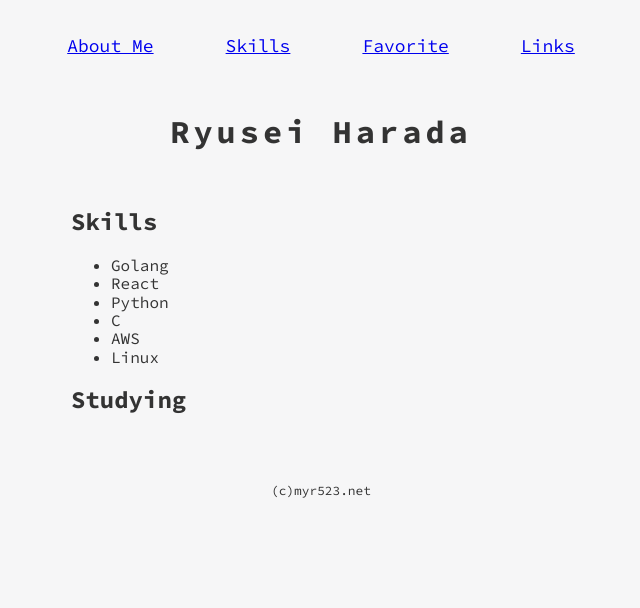
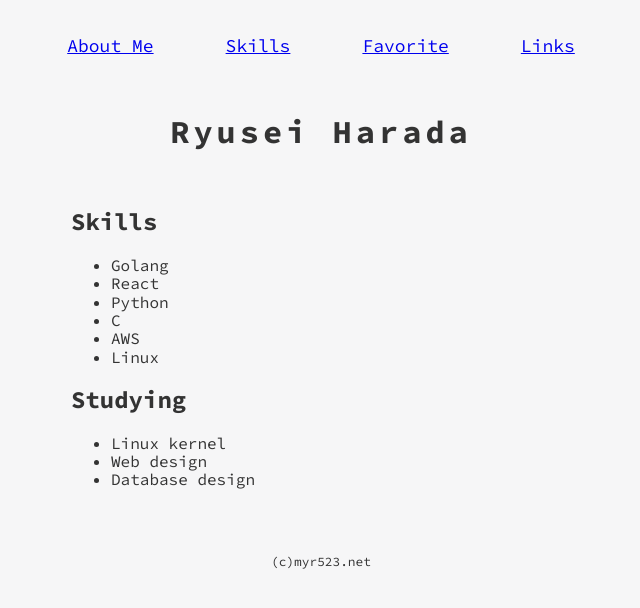
Before and after one commit to myr523/myr523.github.io, a React app: page /skills in a window 1280 px wide. Shown: the top 608 px of the page, without its empty margins (319-959 px from the left). Built offline with nearby package versions, Linux system fonts and the light colour scheme.

Commit message:
fix contents

```diff
--- a/src/components/Skills.jsx
+++ b/src/components/Skills.jsx
@@ -9,7 +9,11 @@ const Skills = () => {
     'AWS',
     'Linux',
   ]
-  const studyingList = []
+  const studyingList = [
+    'Linux kernel',
+    'Web design',
+    'Database design'
+  ]
 
   return (
     <div id={ 'Skills' } className={ 'Skills' }>
@@ -24,7 +28,6 @@ const Skills = () => {
           )})
       }
       </ul>
-
       <h2 className={ 'studying-parent' }>Studying</h2>
       <ul>
       {
```
